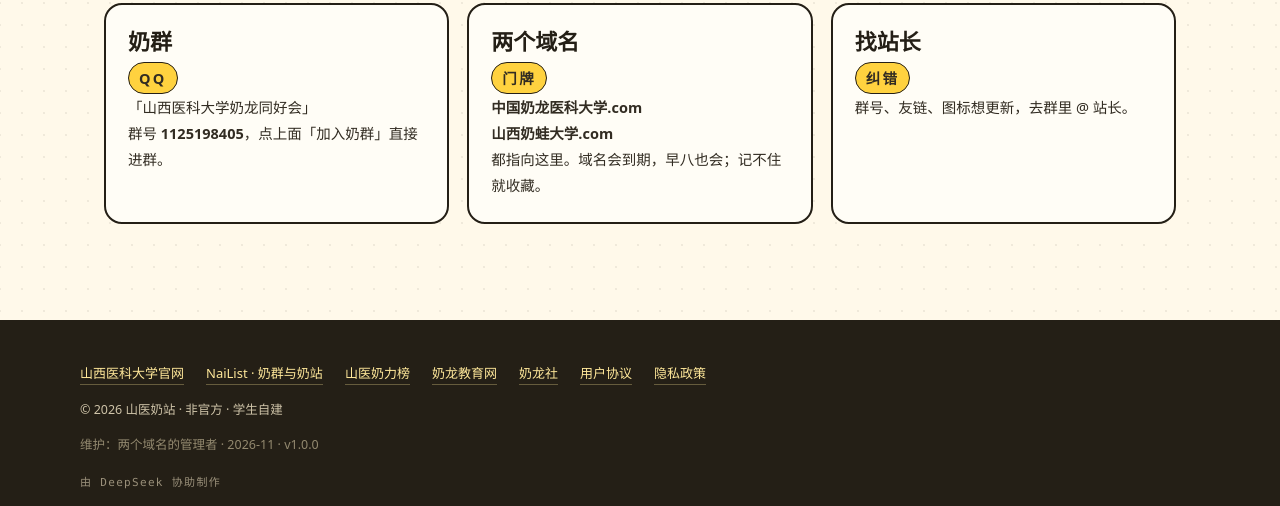
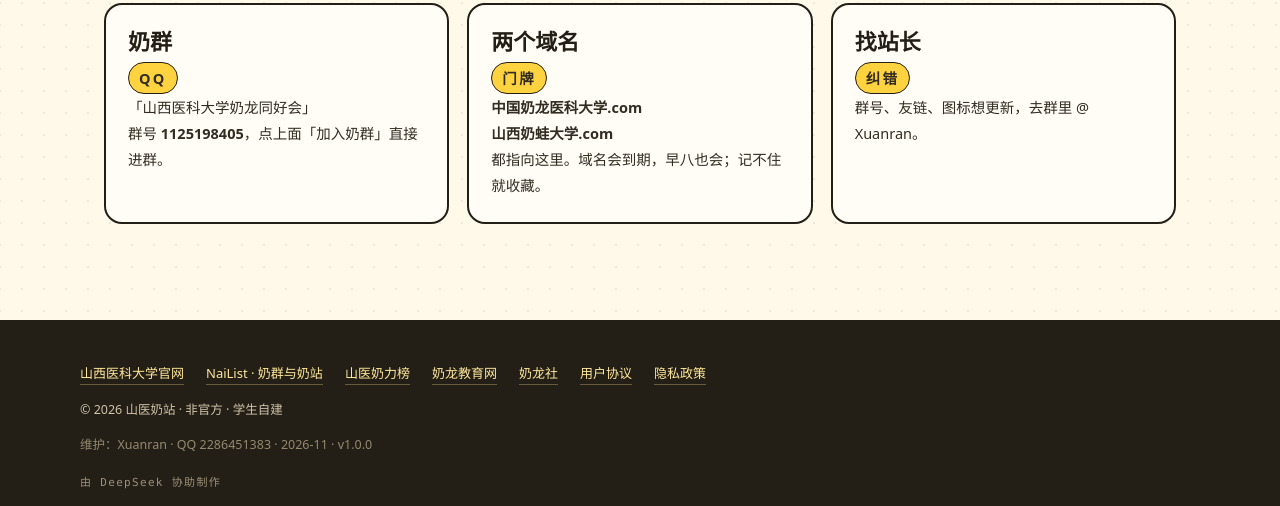
Before and after one commit to axuanran/nailongsxmu, a plain HTML site: page index.html in a window 1280 px wide. Shown: the part 1625-2131 px from the top of the page. Drawn offline with Linux system fonts and the light colour scheme.

Commit message:
chore: 标注维护者 Xuanran 与 QQ 联系方式

```diff
--- a/index.html
+++ b/index.html
@@ -137,7 +137,7 @@
         <article class="card">
           <h3>找站长</h3>
           <p class="card-tag">纠错</p>
-          <p>群号、友链、图标想更新，去群里 @ 站长。</p>
+          <p>群号、友链、图标想更新，去群里 @ Xuanran。</p>
         </article>
       </div>
     </section>
@@ -158,7 +158,7 @@
         © <span id="year">2026</span> 山医奶站 · 非官方 · 学生自建
       </p>
       <p class="footer-line dim">
-        维护：两个域名的管理者 · 2026-11 · v1.0.0
+        维护：Xuanran · QQ 2286451383 · 2026-11 · v1.0.0
       </p>
       <p class="footer-line credit">由 DeepSeek 协助制作</p>
     </div>
```
Also changed, not shown: 1 other file.
